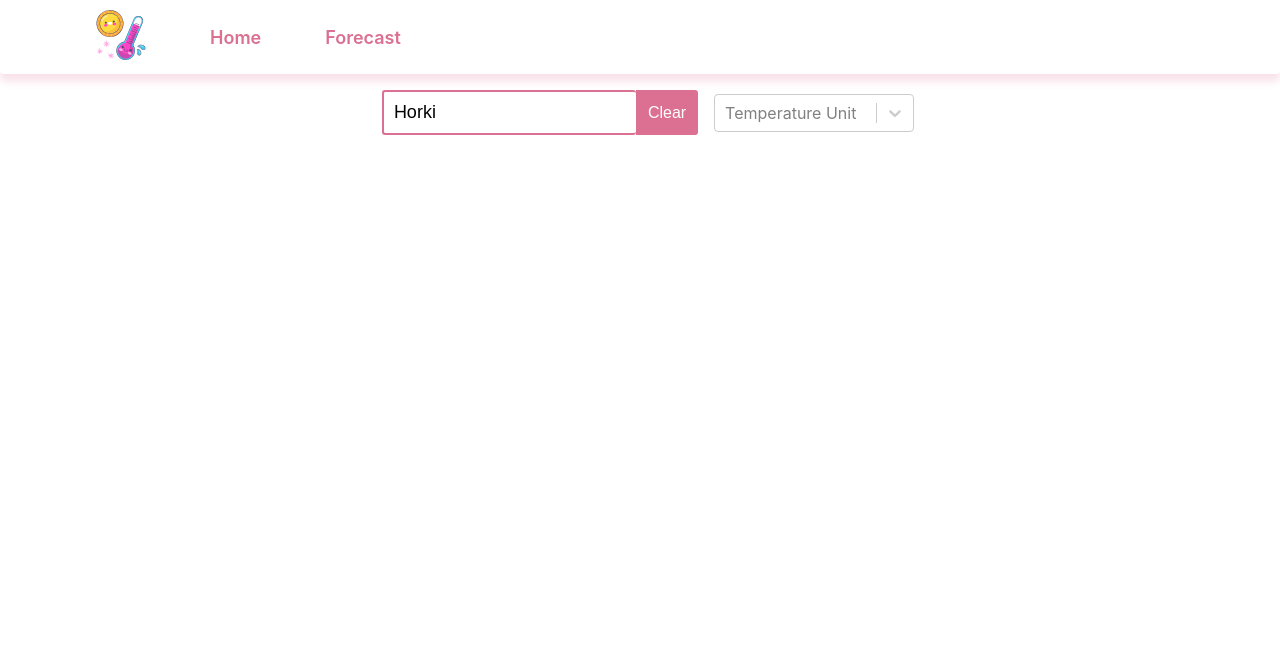
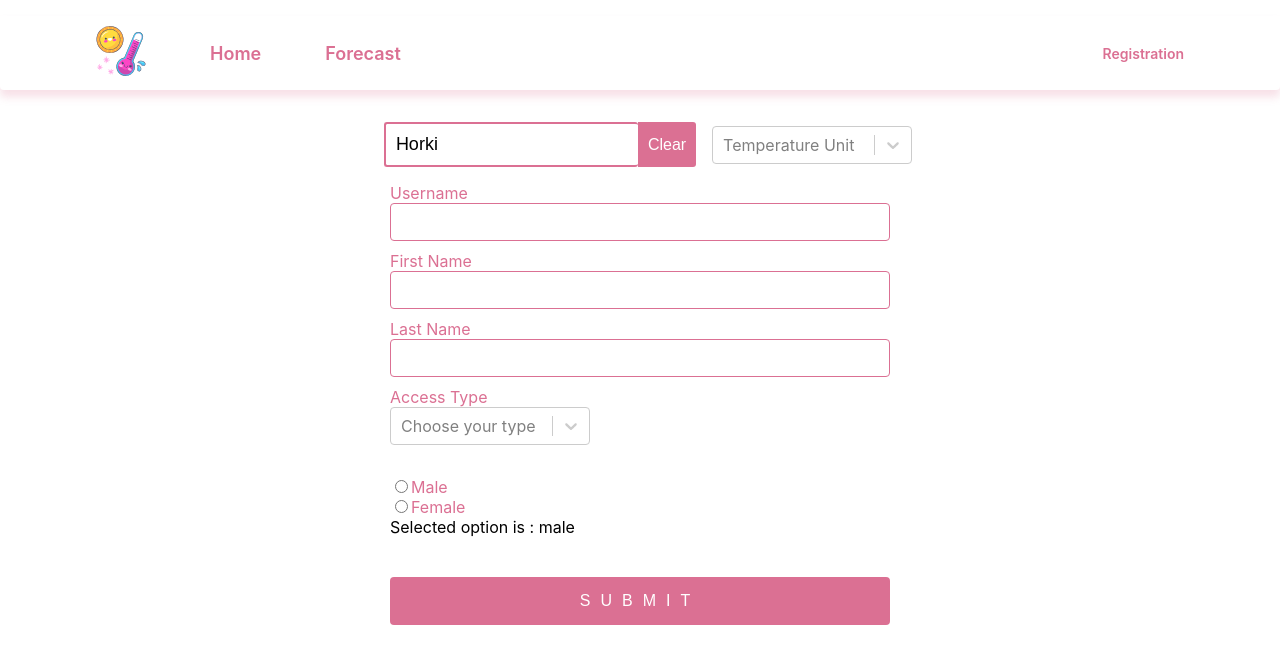
Before and after one commit to superpuper777/Weather_App, a React (Create React App) app: page /registration in a window 1280 px wide. Shown: the top 664 px of the page. Built offline with nearby package versions, Linux system fonts and the light colour scheme.

Commit message:
feat: install react-hook-form, create form and add new page

```diff
--- a/package.json
+++ b/package.json
@@ -13,6 +13,7 @@
     "prop-types": "^15.7.2",
     "react": "^17.0.2",
     "react-dom": "^17.0.2",
+    "react-hook-form": "^7.12.2",
     "react-icons": "^4.2.0",
     "react-redux": "^7.2.4",
     "react-router-dom": "^5.2.0",
--- a/src/components/Header/index.js
+++ b/src/components/Header/index.js
@@ -6,6 +6,7 @@ const Header = () => {
   return (
     <S.Wrapper>
       <S.Navigation>
+        <S.NavWrapper>
           <S.NavigationItem>
             <S.NavLink to="/">
               <S.StyledLogo />
@@ -17,6 +18,10 @@ const Header = () => {
           <S.NavigationItem>
             <S.NavLink to="/forecast">Forecast</S.NavLink>
           </S.NavigationItem>
+        </S.NavWrapper>
+        <S.NavigationItem registration>
+          <S.NavLink to="/registration">Registration</S.NavLink>
+        </S.NavigationItem>
       </S.Navigation>
     </S.Wrapper>
   );
--- a/src/components/Header/styled.js
+++ b/src/components/Header/styled.js
@@ -10,9 +10,8 @@ export const Wrapper = styled.div`
 export const Navigation = styled.ul`
   display: flex;
   flex-direction: row;
+  justify-content: space-between;
   align-items: center;
-  gap: 4rem;
-  margin: 0;
   list-style: none;
   padding: 0 6rem;
   background-color: #fff;
@@ -21,12 +20,18 @@ export const Navigation = styled.ul`
   box-shadow: 0px 7px 8px 0px rgba(219, 112, 147, 0.22);
 `;
 
+export const NavWrapper = styled.div`
+  display: flex;
+  flex-direction: row;
+  align-items: center;
+  gap: 4rem;
+  margin: 0;
+`;
+
 export const NavigationItem = styled.li`
   padding: 10px 0px;
   a {
-    text-decoration: none;
-    color: palevioletred;
-    font-size: 18px;
+    font-size: ${(props) => (props.registration ? '14px' : '18px')};
     font-weight: 600;
   }
 `;
@@ -34,10 +39,8 @@ export const NavigationItem = styled.li`
 export const NavLink = styled(Link)`
   text-decoration: none;
   color: palevioletred;
-  font-size: 18px;
-  font-weight: 600;
   &:hover {
-    color: #d4829e;
+    color: #8d1e43;
   }
 `;
 
--- a/src/components/SearchBar/styled.js
+++ b/src/components/SearchBar/styled.js
@@ -17,7 +17,7 @@ export const customStyles = {
   option: (provided, state) => ({
     ...provided,
     color: state.isSelected ? 'white' : 'palevioletred',
-    padding: 20,
+    padding: 10,
     backgroundColor: state.isSelected ? 'palevioletred' : 'white',
   }),
 };
@@ -43,7 +43,7 @@ export const SearchButton = styled.button`
   background: transparent;
   font-size: 16px;
   border-radius: 3px;
-  border: 2px solid palevioletred;
+  border: none;
   color: palevioletred;
   cursor: pointer;
   padding: 10px;
@@ -55,7 +55,7 @@ export const SearchButton = styled.button`
       color: white;
     `};
   &:hover {
-    background: #d38ca4;
+    background: #8d1e43;
     color: #ffffff;
   }
 `;
--- /dev/null
+++ b/src/pages/Registration/index.js
@@ -0,0 +1,95 @@
+import React, { useState } from 'react';
+import { useForm, Controller } from 'react-hook-form';
+
+import * as S from './styled';
+
+const options = [
+  { value: 'admin', label: 'admin' },
+  { value: 'user', label: 'user' },
+  { value: 'superadmin', label: 'superadmin' },
+];
+
+const Registration = () => {
+  const [gender, setGender] = useState('male');
+
+  const {
+    register,
+    control,
+    handleSubmit,
+    formState: { errors },
+  } = useForm();
+
+  const onSubmit = (data) => console.log(data);
+
+  return (
+    <S.Wrapper>
+      <S.Form onSubmit={handleSubmit(onSubmit)}>
+        <S.Formfield>
+          <S.Label htmlFor="username">
+            Username
+            <S.Input {...register('username')} />
+            {errors.exampleRequired && <span>This field is required</span>}
+          </S.Label>
+        </S.Formfield>
+        <S.Formfield>
+          <S.Label htmlFor="firstname">
+            First Name
+            <S.Input {...register('firstname')} />
+          </S.Label>
+        </S.Formfield>
+        <S.Formfield>
+          <S.Label htmlFor="lastname">
+            Last Name
+            <S.Input {...register('lastname')} />
+          </S.Label>
+        </S.Formfield>
+        <S.SelectWrapper>
+          <S.Label htmlFor="type">Access Type</S.Label>
+          <Controller
+            name="type"
+            control={control}
+            {...register('type')}
+            render={({ field }) => (
+              <S.FormSelect
+                styles={S.customStyles}
+                {...field}
+                options={options}
+                placeholder="Choose your type"
+              />
+            )}
+          />
+        </S.SelectWrapper>
+        <S.RadioWrapper>
+          <S.RadioInputItems>
+            <S.Label htmlFor="male">
+              <input
+                type="radio"
+                value="Male"
+                checked={gender === 'Male'}
+                // onChange={onValueChange}
+                {...register('male')}
+              />
+              Male
+            </S.Label>
+          </S.RadioInputItems>
+          <S.RadioInputItems>
+            <S.Label htmlFor="male">
+              <input
+                type="radio"
+                value="Female"
+                checked={gender === 'Female'}
+                // onChange={onValueChange}
+                {...register('female')}
+              />
+              Female
+            </S.Label>
+          </S.RadioInputItems>
+          <div>Selected option is : {gender}</div>
+        </S.RadioWrapper>
+        <S.InputSubmit type="submit" />
+      </S.Form>
+    </S.Wrapper>
+  );
+};
+
+export default Registration;
--- /dev/null
+++ b/src/pages/Registration/styled.js
@@ -0,0 +1,69 @@
+import styled from 'styled-components';
+import Select from 'react-select';
+
+export const Wrapper = styled.div`
+  padding: 0 6rem;
+`;
+
+export const Form = styled.form`
+  max-width: 500px;
+  margin: 0 auto;
+`;
+
+export const Formfield = styled.div`
+  display: flex;
+  flex-direction: column;
+`;
+
+export const Label = styled.label`
+  color: palevioletred;
+`;
+
+export const Input = styled.input`
+  display: block;
+  box-sizing: border-box;
+  width: 100%;
+  border-radius: 4px;
+  border: 1px solid palevioletred;
+  padding: 10px 15px;
+  margin-bottom: 10px;
+  font-size: 14px;
+`;
+
+export const InputSubmit = styled.input.attrs({ type: 'submit' })`
+  background: palevioletred;
+  color: white;
+  width: 100%;
+  text-transform: uppercase;
+  border: none;
+  border-radius: 4px;
+  margin-top: 40px;
+  padding: 15px;
+  font-size: 16px;
+  letter-spacing: 10px;
+  &:hover,
+  &:active {
+    background: #8d1e43;
+    cursor: pointer;
+  }
+`;
+
+export const SelectWrapper = styled.div``;
+
+export const FormSelect = styled(Select)`
+  width: 200px;
+`;
+
+export const customStyles = {
+  option: (provided, state) => ({
+    ...provided,
+    color: state.isSelected ? 'white' : 'palevioletred',
+    backgroundColor: state.isSelected ? 'palevioletred' : 'white',
+  }),
+};
+
+export const RadioWrapper = styled.div`
+  margin-top: 2rem;
+`;
+
+export const RadioInputItems = styled.div``;
--- a/src/router/index.js
+++ b/src/router/index.js
@@ -5,6 +5,7 @@ import Header from 'components/Header';
 import SearchBar from 'components/SearchBar';
 import Home from 'pages/Home';
 import Forecast from 'pages/Forecast';
+import Registration from 'pages/Registration';
 import * as S from './styled';
 
 const RouterComponent = () => {
@@ -20,6 +21,9 @@ const RouterComponent = () => {
           <Route exact path="/forecast">
             <Forecast />
           </Route>
+          <Route exact path="/registration">
+            <Registration />
+          </Route>
         </Switch>
       </Router>
     </S.RouterWrapper>
```
Also changed, not shown: .eslintrc.json, 1 other file (tests, documents, lock files or other folders). Lines whose indentation alone changed are shown as unchanged.
